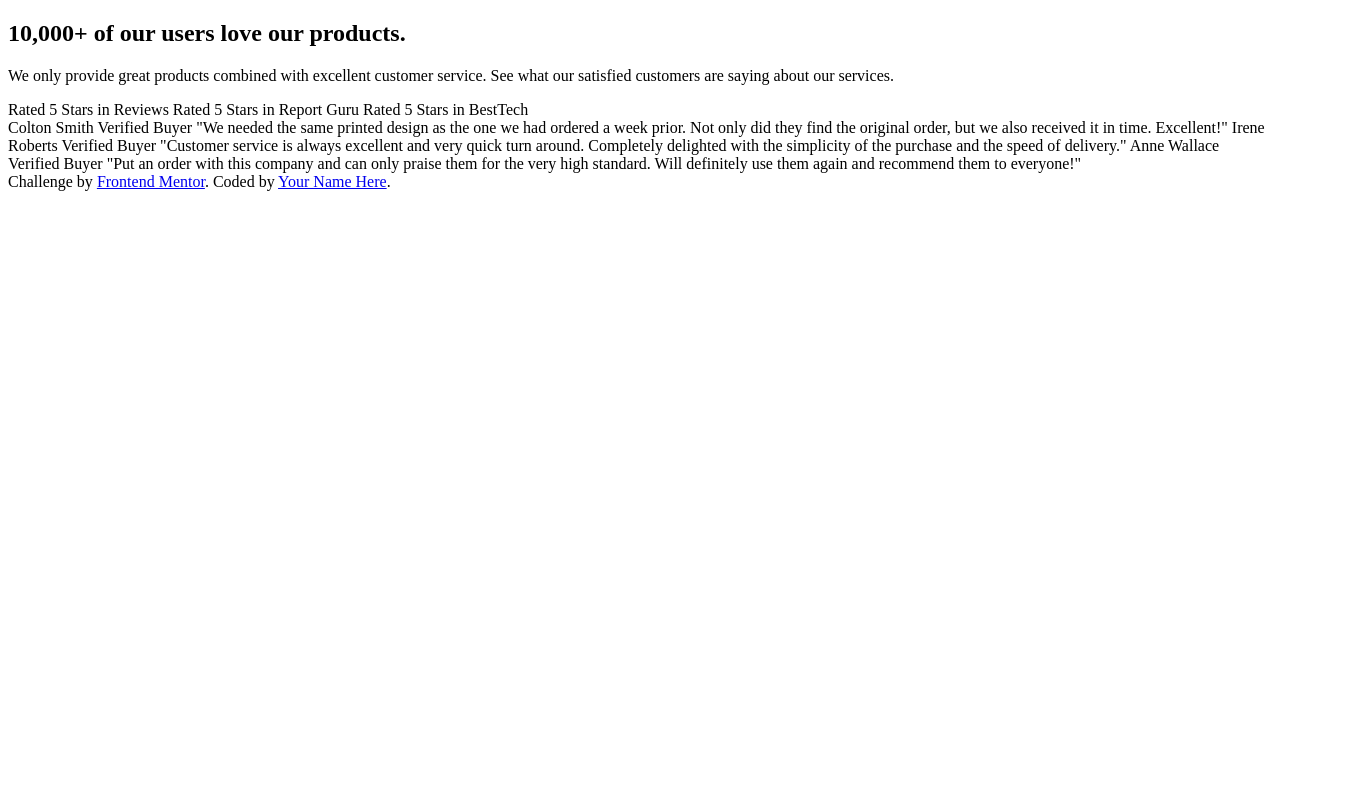
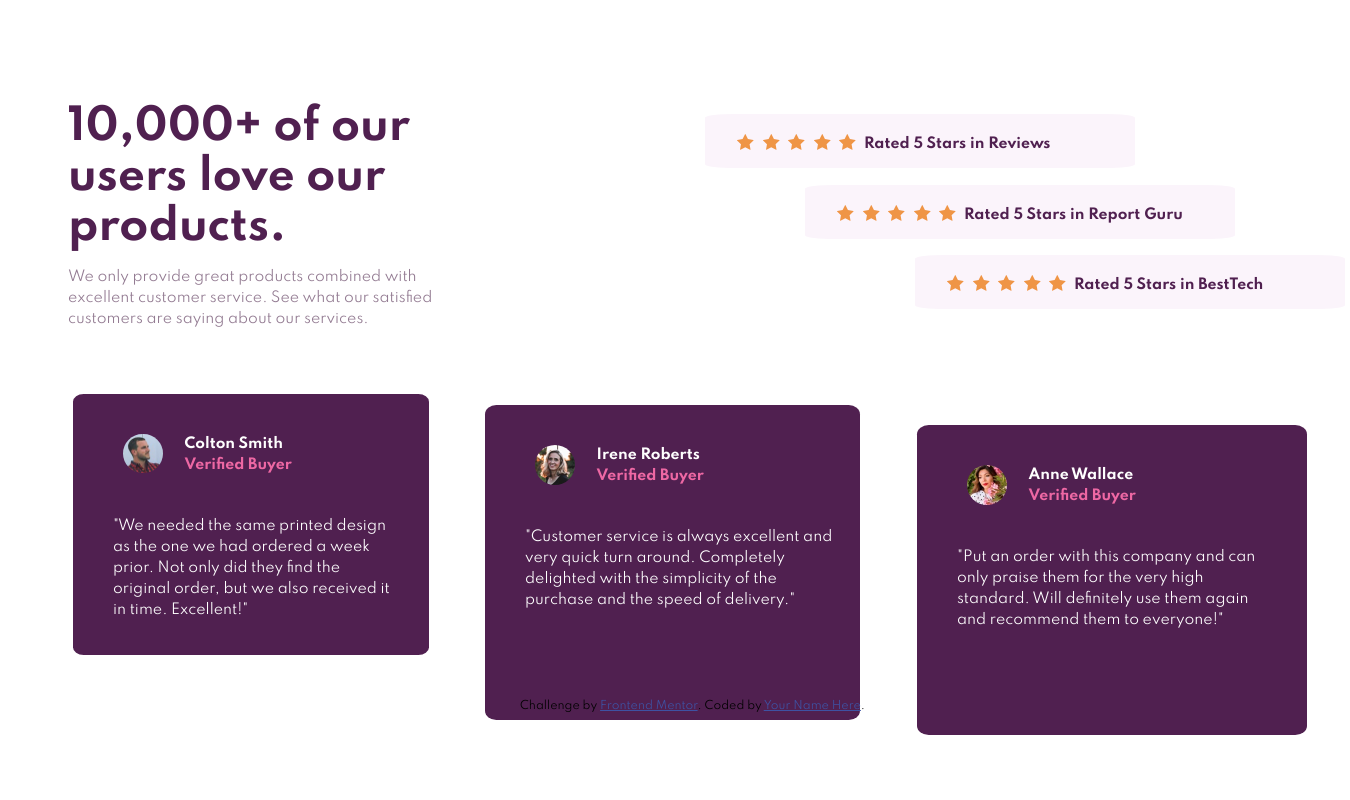
Before and after one commit to AikaAsan/social-proof-section-master, a plain HTML site: page index.html in a window 1280 px wide. Shown: the whole page, 1350 px wide, since content can reach past the window. Drawn offline with Linux system fonts and the light colour scheme.

Commit message:
positions

```diff
--- a/index.html
+++ b/index.html
@@ -11,43 +11,111 @@
       sizes="32x32"
       href="./images/favicon-32x32.png"
     />
-
+<link rel="stylesheet" href="./styles.css">
+<link href="https://fonts.googleapis.com/css2?family=Spartan:wght@400;500;700&display=swap" rel="stylesheet">
     <title>Frontend Mentor | Social proof section</title>
 
   </head>
   <body>
-    <section>
-      <h1>10,000+ of our users love our products.</h1>
+    <!-- Descritption Section -->
+    <section class="description">
+      <div class="one">
+<h1>10,000+ of our users love our products.</h1>
 
    <p>We only provide great products combined with excellent customer service. See what our satisfied customers are saying about our services.</p>
+    </div>
   </section>
 
-    <div> Rated 5 Stars in Reviews
-    Rated 5 Stars in Report Guru
-    Rated 5 Stars in BestTech
+
+    <!-- Rating Section -->
+<section class="ratings">
+  <div class="two">
+<ul id="star-ratings">
+   <li><img src="./images/icon-star.svg" alt="star"></li>
+   <li><img src="./images/icon-star.svg" alt="star"></li>
+    <li><img src="./images/icon-star.svg" alt="star"></li>
+    <li><img src="./images/icon-star.svg" alt="star"></li>
+    <li><img src="./images/icon-star.svg" alt="star"></li>
+    <li>Rated 5 Stars in Reviews</li>
+  </ul>
+  </div>
+
+  <div class="three">
+ <ul id="star-ratings">
+  <li><img src="./images/icon-star.svg" alt="star"></li>
+  <li><img src="./images/icon-star.svg" alt="star"></li>
+  <li><img src="./images/icon-star.svg" alt="star"></li>
+  <li><img src="./images/icon-star.svg" alt="star"></li>
+  <li><img src="./images/icon-star.svg" alt="star"></li>
+  <li>Rated 5 Stars in Report Guru</li>
+ </ul>
+  </div>
+
+  <div class="four">
+     <ul id="star-ratings">
+  <li><img src="./images/icon-star.svg" alt="star"></li>
+  <li><img src="./images/icon-star.svg" alt="star"></li>
+  <li><img src="./images/icon-star.svg" alt="star"></li>
+  <li><img src="./images/icon-star.svg" alt="star"></li>
+  <li><img src="./images/icon-star.svg" alt="star"></li>
+  <li>Rated 5 Stars in BestTech</li>
+ </ul>
+  </div>
+
+
+</section>
+<!-- Reviews Section -->
+   <section class="reviews">
+
+   <div class="Colton">
+     <div class="photo-name">
+       <img src="./images/image-colton.jpg" alt="Colton-Smith">
+       <h4>Colton Smith </h4>
+       <h4 id="verified-buyer">Verified Buyer</h4>
+     </div>
+
+     <div class="review-name">
+       <p>"We needed the same printed design as the one we had ordered a week prior.
+       Not only did they find the original order, but we also received it in time. Excellent!"</p>
+     </div>
     </div>
 
-    Colton Smith
-    Verified Buyer
-    "We needed the same printed design as the one we had ordered a week prior.
-    Not only did they find the original order, but we also received it in time.
-    Excellent!"
+    <div class="Irene">
+      <div class="photo-name" >
+       <img src="./images/image-irene.jpg" alt="Irene-Roberts">
+       <h4>Irene Roberts </h4>
+       <h4 id="verified-buyer">Verified Buyer</h4>
+      </div>
 
-    Irene Roberts
-    Verified Buyer
-    "Customer service is always excellent and very quick turn around. Completely
-    delighted with the simplicity of the purchase and the speed of delivery."
+      <div class="review-name">
+         <p>"Customer service is always excellent and very quick turn around. Completely
+    delighted with the simplicity of the purchase and the speed of delivery."</p>
+      </div>
 
-    Anne Wallace
-    Verified Buyer
-    "Put an order with this company and can only praise them for the very high
-    standard. Will definitely use them again and recommend them to everyone!"
+  </div>
 
-    <div class="attribution">
+    <div class="Anne">
+      <div class="photo-name">
+        <img src="./images/image-anne.jpg" alt="Anne-Wallace">
+        <h4>Anne Wallace </h4>
+        <h4 id="verified-buyer">Verified Buyer</h4>
+      </div>
+
+      <div class="review-name">
+  <p>"Put an order with this company and can only praise them for the very high
+    standard. Will definitely use them again and recommend them to everyone!"</p>
+      </div>
+
+   </div>
+
+</section>
+<footer>
+  <div class="attribution">
       Challenge by
       <a href="https://www.frontendmentor.io?ref=challenge" target="_blank"
         >Frontend Mentor</a
       >. Coded by <a href="#">Your Name Here</a>.
-    </div>
+    </div></footer>
+
   </body>
 </html>
--- a/styles.css
+++ b/styles.css
@@ -1,4 +1,4 @@
-attribution {
+.attribution {
     font-size: 11px;
     text-align: center;
 }
@@ -6,3 +6,171 @@ attribution {
 .attribution a {
     color: hsl(228, 45%, 44%);
 }
+
+/* General Styles */
+
+html {
+    box-sizing: border-box;
+    font-size: 14px;
+    font-family: 'Spartan',
+    sans-serif;
+}
+ /* *, *::before, *::after {
+     box-sizing: border-box;
+ } */
+ body {
+     padding: 60px;
+ }
+ h1 {
+   font-size: 300%;
+   margin-bottom: 0;
+ }
+ h4 {
+     display: inline-block;
+ }
+ .one, .two, .three, .four {
+     display: inline-block;
+ }
+
+ /* Descritption Section */
+.description{
+    margin-top: 0;
+}
+
+ h1, .ratings ul li {
+     color: hsl(300, 43%, 22%);
+     /* font-weight: 700; */
+ }
+
+ .ratings div li {
+     font-weight: 700;
+ }
+ .description p {
+     color:hsl(303, 10%, 53%);
+     line-height: 1.5;
+ }
+ .one {
+     width: 33%;
+ }
+
+
+ /* Rating Section */
+
+ /* .ratings {
+   margin-top: -500;
+   padding-top: -200;
+ } */
+ #star-ratings {
+     background-color: hsl(300, 43%, 97%);
+     display: inline-block;
+     margin: 5px ;
+     padding: 10px 30px;
+     border-radius: 7%;
+     width: 370px;
+ }
+#star-ratings li, img {
+    margin: 5px 1px;
+}
+
+#star-ratings img {
+    margin-bottom: -2px;
+    margin-right: 2px;
+}
+ul {
+    display: inline-block;
+}
+li {
+     display: inline-block;
+     margin: 5px;
+     font-weight: bold;
+ }
+
+.two {
+    position: absolute;
+    top: 109px ;
+    bottom: 240px;
+    left: 700px;
+}
+.three {
+    position: absolute;
+    top: 180px;
+    bottom: 0;
+    left: 800px;
+    right: 0;
+    margin: 0;
+}
+
+.four {
+    position: absolute;
+    top: 250px;
+    bottom: 0;
+    left: 910px;
+    right: 0;
+    margin: 0;
+}
+/* Reviews Section */
+.reviews {
+    color: hsl(0, 0%, 100%);
+    margin-top: 40px;
+}
+
+ #verified-buyer {
+     color: hsl(333, 80%, 67%);
+ }
+ .reviews img {
+     border-radius: 100%;
+ }
+ .Colton, .Irene, .Anne {
+     display: inline-block;
+     background-color: hsl(300, 43%, 22%);
+     width: 25%;
+     border-radius: 3%;
+     margin: 10px;
+     margin-left: 5px;
+     padding: 40px 30px 20px 40px;
+ }
+
+ .Irene{
+     position: absolute;
+     top: 405px;
+     bottom: 80px;
+     left: 485px;
+     right: 10px;
+     margin: 0;
+     padding-right: 15px
+     }
+
+.Anne {
+position: absolute;
+top: 425px;
+bottom: 65px;
+left: 917px;
+right: 0;
+margin: 0;
+     }
+ .photo-name{
+     width: 220px;
+ }
+ .photo-name img{
+float: left;
+width: 18%;
+margin: 0 15px 5px 10px;
+ }
+
+ .photo-name h4 {
+margin: 0 10px 0 5px;
+padding: 2px 2px;
+ }
+
+ .review-name {
+     margin-top: 40px;
+     line-height: 1.5;
+ }
+
+ /* Footer */
+
+ .attribution {
+     position: absolute;
+     top: 700px;
+     left: 520px;
+ }
```
